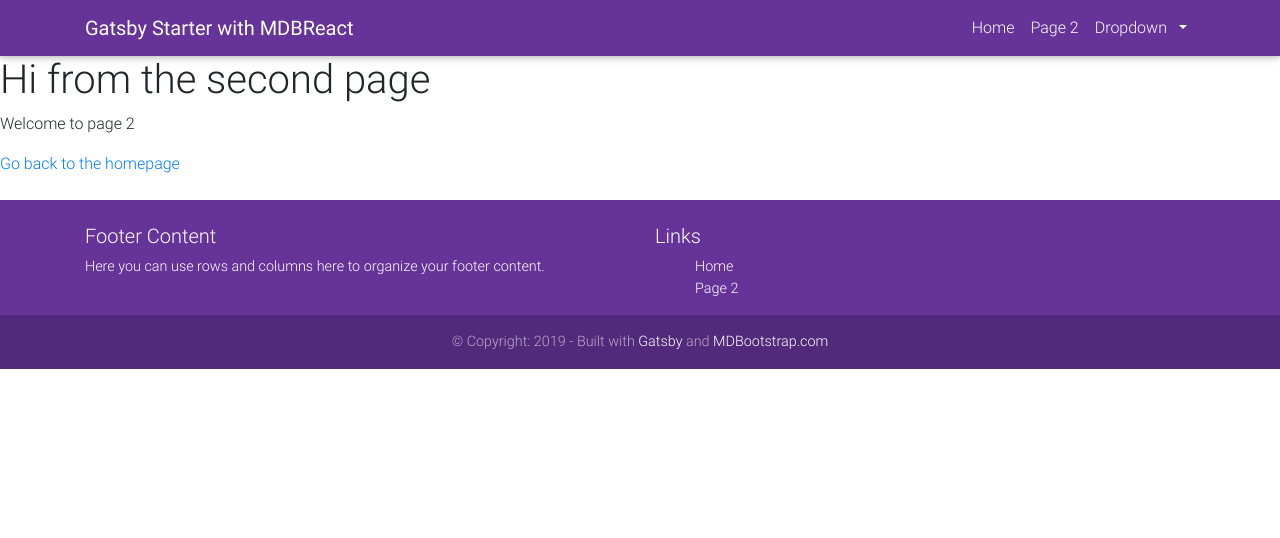
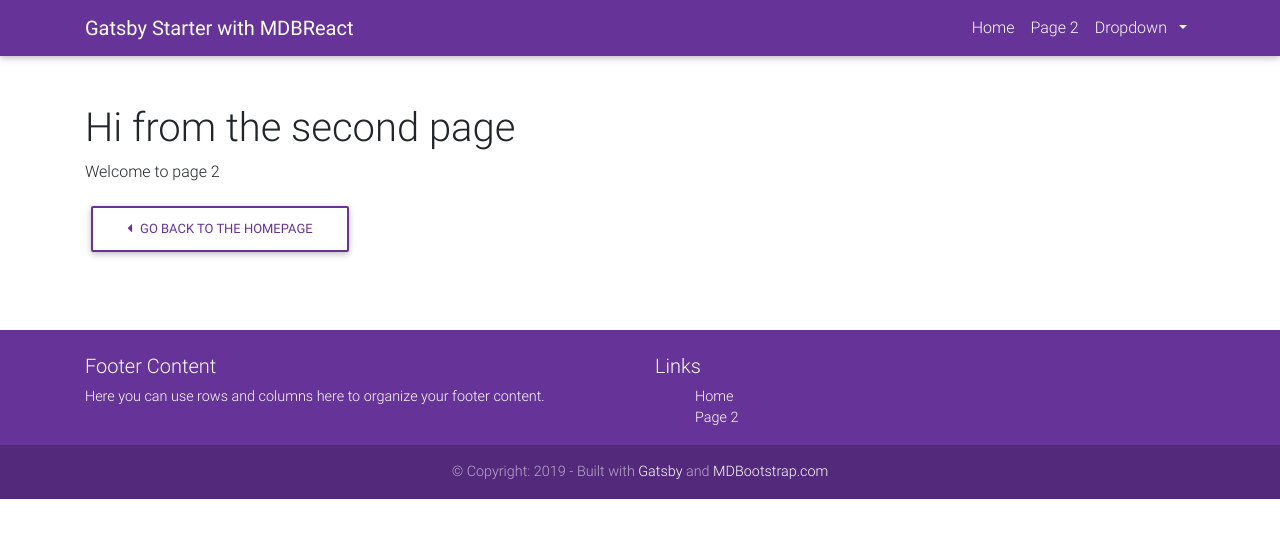
Before and after one commit to zlutfi/gatsby-starter-mdbreact, a Gatsby site: page /page-2 in a window 1280 px wide. Built offline with nearby package versions, Linux system fonts and the light colour scheme; Gatsby itself is replaced by a stand-in of ours.

Commit message:
Added container and button

```diff
--- a/src/pages/page-2.js
+++ b/src/pages/page-2.js
@@ -1,15 +1,23 @@
 import React from "react"
 import { Link } from "gatsby"
 
+import { MDBContainer, MDBBtn, MDBIcon } from "mdbreact"
 import Layout from "../components/layout"
 import SEO from "../components/seo"
 
 const SecondPage = () => (
   <Layout>
-    <SEO title="Page two" />
-    <h1>Hi from the second page</h1>
-    <p>Welcome to page 2</p>
-    <Link to="/">Go back to the homepage</Link>
+    <MDBContainer className="py-5">
+      <SEO title="Page two" />
+      <h1>Hi from the second page</h1>
+      <p>Welcome to page 2</p>
+      <Link to="/">
+        <MDBBtn color="primary" outline>
+          <MDBIcon icon="caret-left" className="mr-2" />
+          Go back to the homepage
+        </MDBBtn>
+      </Link>
+    </MDBContainer>
   </Layout>
 )
 
```
